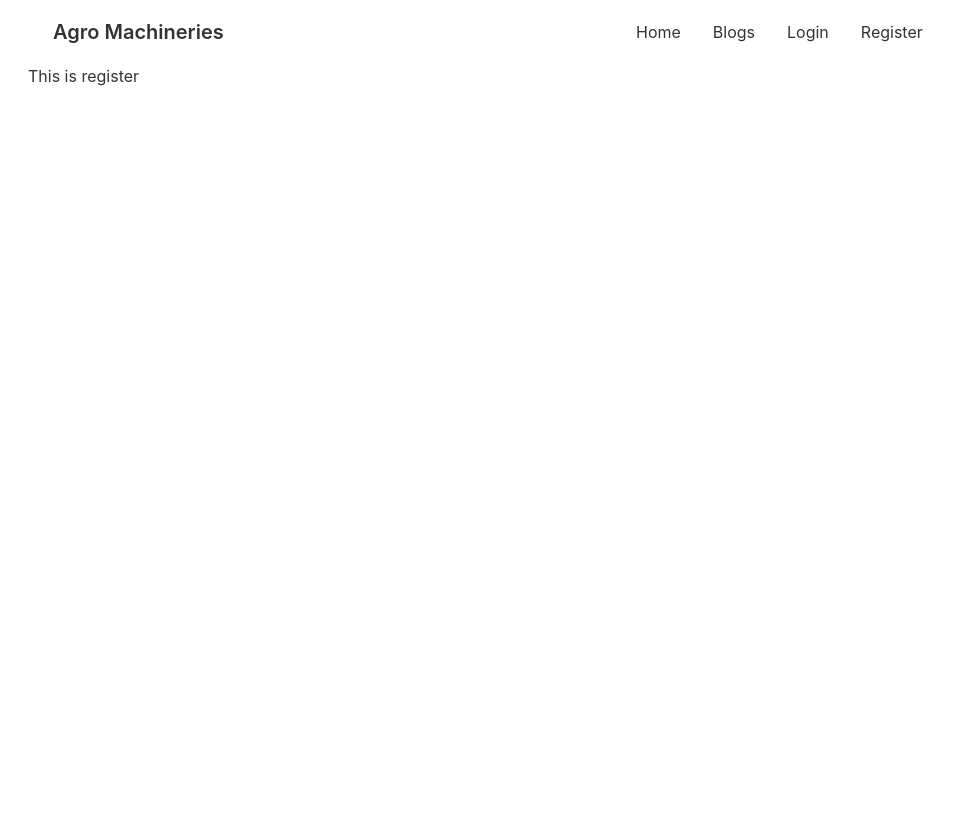
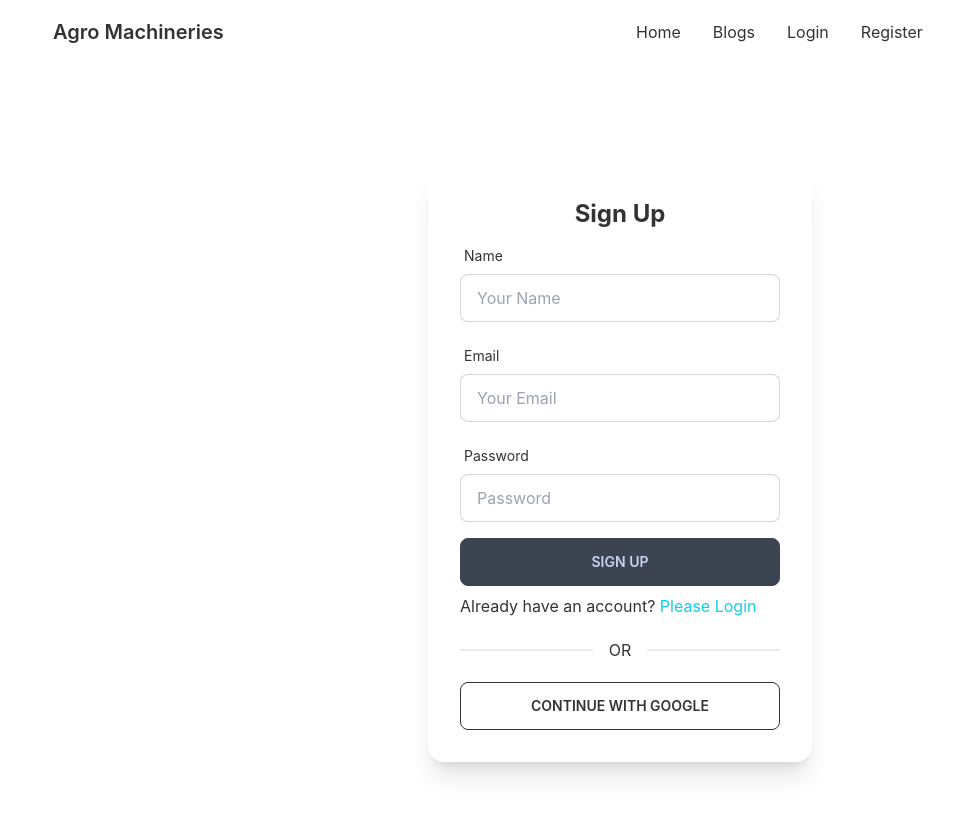
Before and after one commit to Biplob123121/agro-machineries-client, a React (Create React App) app: page /register in a window 1280 px wide. Shown: the top 816 px of the page, without its empty margins (20-974 px from the left). Built offline with nearby package versions, Linux system fonts and the light colour scheme; no server answers.

Commit message:
completed register section

```diff
--- a/src/Pages/Login/Register.js
+++ b/src/Pages/Login/Register.js
@@ -1,9 +1,128 @@
 import React from 'react';
+import { useCreateUserWithEmailAndPassword, useSignInWithGoogle, useUpdateProfile } from 'react-firebase-hooks/auth';
+import auth from '../../firebase.init';
+import { useForm } from "react-hook-form";
+import Loading from '../Shared/Loading';
+import { Link, useNavigate } from 'react-router-dom';
+import useToken from '../../hooks/useToken';
 
 const Register = () => {
+    const [signInWithGoogle, googleUser, googleLoading, googleError] = useSignInWithGoogle(auth);
+    const { register, formState: { errors }, handleSubmit } = useForm();
+    const [
+        createUserWithEmailAndPassword,
+        user,
+        loading,
+        error,
+    ] = useCreateUserWithEmailAndPassword(auth);
+    const [updateProfile, updating, updateError] = useUpdateProfile(auth);
+
+    const [token] = useToken(user || googleUser);
+
+    const navigate = useNavigate();
+
+    let signInError;
+
+    if (loading || googleLoading || updating) {
+        return <Loading></Loading>
+    }
+    if (error || googleError || updateError) {
+        signInError = <p className='text-red-500'>{error?.message || googleError?.message} || {updateError?.message}</p>
+    }
+
+    const onSubmit = async data => {
+        console.log(data);
+        await createUserWithEmailAndPassword(data.email, data.password);
+        await updateProfile({ displayName: data.name });
+
+    }
+
+    if (token) {
+        navigate('/appointment');
+    }
+
     return (
-        <div>
-            <h2>This is register</h2>
+        <div className='flex h-screen justify-center items-center'>
+            <div className="card w-96 bg-base-100 shadow-xl">
+                <div className="card-body">
+                    <h2 className="text-center text-2xl font-bold">Sign Up</h2>
+                    <form onSubmit={handleSubmit(onSubmit)}>
+
+
+                        <div className="form-control w-full max-w-xs">
+                            <label className="label">
+                                <span className="label-text">Name</span>
+                            </label>
+                            <input
+                                type="text" placeholder="Your Name"
+                                className="input input-bordered w-full max-w-xs"
+                                {...register("name", {
+                                    required: {
+                                        value: true,
+                                        message: 'Name is required'
+                                    }
+                                })}
+                            />
+                            <label className="label">
+                                {errors.name?.type === 'required' && <span className="label-text-alt text-red-500">{errors.name.message}</span>}
+                            </label>
+                        </div>
+                        <div className="form-control w-full max-w-xs">
+                            <label className="label">
+                                <span className="label-text">Email</span>
+                            </label>
+                            <input
+                                type="email" placeholder="Your Email"
+                                className="input input-bordered w-full max-w-xs"
+                                {...register("email", {
+                                    required: {
+                                        value: true,
+                                        message: 'Email is required'
+                                    },
+                                    pattern: {
+                                        value: /[a-z0-9]+@[a-z]+\.[a-z]{2,3}/,
+                                        message: 'Enter a valid email'
+                                    }
+                                })}
+                            />
+                            <label className="label">
+                                {errors.email?.type === 'required' && <span className="label-text-alt text-red-500">{errors.email.message}</span>}
+                                {errors.email?.type === 'pattern' && <span className="label-text-alt text-red-500">{errors.email.message}</span>}
+                            </label>
+                        </div>
+                        <div className="form-control w-full max-w-xs">
+                            <label className="label">
+                                <span className="label-text">Password</span>
+                            </label>
+                            <input
+                                type="password" placeholder="Password"
+                                className="input input-bordered w-full max-w-xs"
+                                {...register("password", {
+                                    required: {
+                                        value: true,
+                                        message: 'Password is required'
+                                    },
+                                    minLength: {
+                                        value: 6,
+                                        message: 'Password should be minimum 6 characters'
+                                    }
+                                })}
+                            />
+                            <label className="label">
+                                {errors.password?.type === 'required' && <span className="label-text-alt text-red-500">{errors.password.message}</span>}
+                                {errors.password?.type === 'minLength' && <span className="label-text-alt text-red-500">{errors.password.message}</span>}
+                            </label>
+                        </div>
+                        {signInError}
+                        <input className='btn w-full max-w-xs' type="submit" value='Sign up' />
+                    </form>
+                    <p>Already have an account? <Link className='text-primary' to='/login'>Please Login</Link></p>
+                    <div className="divider">OR</div>
+                    <button
+                        onClick={() => signInWithGoogle()}
+                        className="btn btn-outline">Continue With Google</button>
+                </div>
+            </div>
         </div>
     );
 };
```
